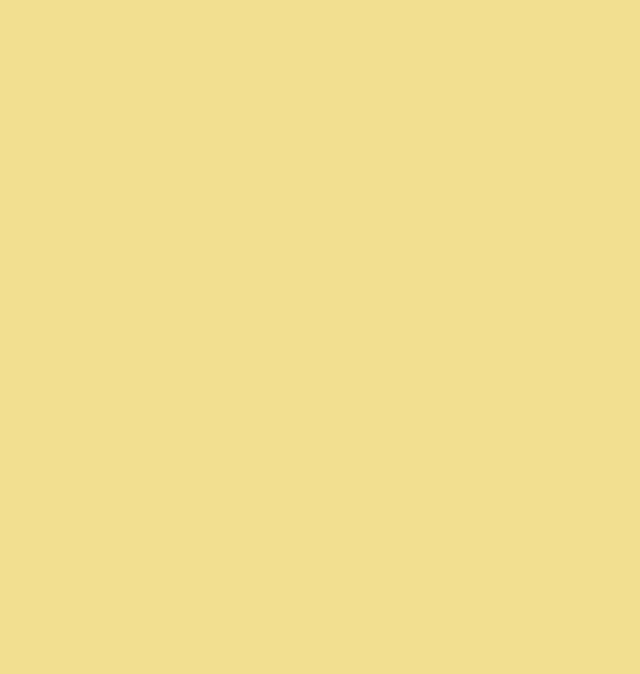
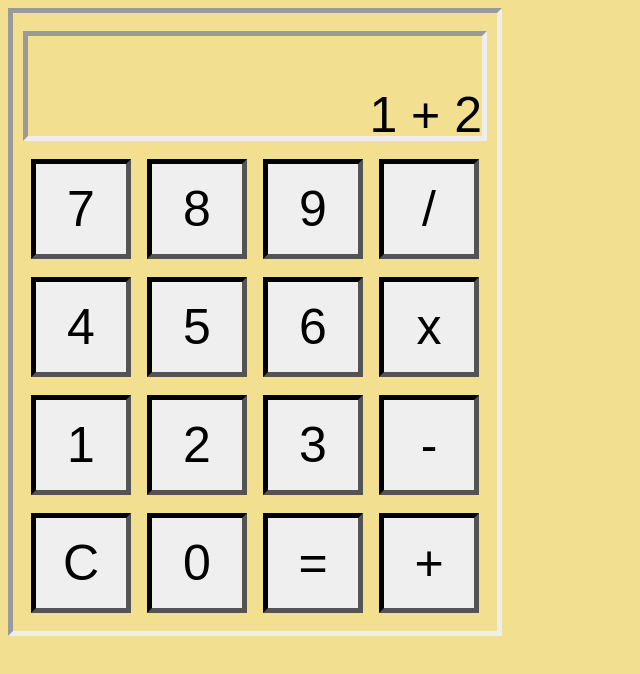
Before and after one commit to AdrianTarantino/React-Calculator, a React (Create React App) app: page / in a window 1280 px wide. Shown: the top 674 px of the page, without its empty margins (0-640 px from the left). Built offline with nearby package versions, Linux system fonts and the light colour scheme.

Commit message:
Beginning Styling

```diff
--- a/src/App.js
+++ b/src/App.js
@@ -1,40 +1,11 @@
 import React from 'react';
-
-
-function CalculatorButton({ buttonValue }) {
-    return(
-        <button>{ buttonValue }</button>
-    );
-}
-
-function CalculatorButtonRow({ buttonValues }) {
-    return(
-        <td><CalculatorButton buttonValue={ buttonValues[0]} /></td>
-    );
-}
-
-function CalculatorScreen({ displayText }) {
-    return(
-        <tr><div><p>{ displayText }</p></div></tr>
-    );
-}
-
-function CalculatorBase() {
-    return(
-        <div>
-            <table>
-                <CalculatorScreen displayText={'1 + 1 = 2'}/>
-            </table>
-        </div>
-    )
-}
+import CalculatorBase from './calculator-components/CalculatorComponents.js';
 
 class App extends React.Component {
     render() {
-      return (
-        <div>
-        </div>
-      );
+        return (
+            <CalculatorBase />
+        );
     }
 }
 
--- /dev/null
+++ b/src/calculator-components/CalculatorComponents.css
@@ -0,0 +1,46 @@
+.CalculatorButton {
+    border-style: inset;
+    border-width: 5px;
+
+    margin-top: 8px;
+    margin-bottom: 8px;
+    margin-left: 8px;
+    margin-right: 8px;
+
+    width: 100px;
+    height: 100px;
+
+    text-align: center;
+
+    font-family: Fantasy;
+    font-size: 50px;
+}
+
+.CalculatorScreen {
+    border-style: inset;
+    border-width: 5px;
+
+    margin-top: 16px;
+    margin-bottom: 8px;
+
+    height: 100px;
+}
+
+.CalculatorScreenText {
+    text-align: right;
+    vertical-align: bottom;
+
+    font-family: Fantasy;
+    font-size: 50px;
+}
+
+.CalculatorBase {
+    border-style: inset;
+    border-width: 5px;
+
+    width: fit-content;
+
+    padding-bottom: 8px;
+    padding-left: 8px;
+    padding-right: 8px;
+}
--- /dev/null
+++ b/src/calculator-components/CalculatorComponents.js
@@ -0,0 +1,47 @@
+import './CalculatorComponents.css';
+
+function CalculatorButton({ buttonValue }) {
+    return(
+        <button className={ 'CalculatorButton' }>{ buttonValue }</button>
+    );
+}
+
+function CalculatorButtonRow({ buttonValues }) {
+
+    let cells = [];
+    for(let i = 0; i < buttonValues.length; i ++) {
+        cells.push(<CalculatorButton buttonValue={ buttonValues[i] }/>);
+    }
+
+    return(
+        <tr>
+            { cells }
+        </tr>
+    );
+}
+
+function CalculatorScreen({ displayText }) {
+    return(
+        <div className={ 'CalculatorScreen' }>
+            <p className={ 'CalculatorScreenText' }>{ displayText }</p>
+        </div>
+    );
+}
+
+function CalculatorBase() {
+    return(
+        <div className={ 'CalculatorBase' }>
+            <table>
+                <tr>
+                    <CalculatorScreen displayText={ '1 + 2' }/>
+                </tr>
+                <CalculatorButtonRow buttonValues={ [7, 8, 9, '/'] }/>
+                <CalculatorButtonRow buttonValues={ [4, 5, 6, 'x'] }/>
+                <CalculatorButtonRow buttonValues={ [1, 2, 3, '-'] }/>
+                <CalculatorButtonRow buttonValues={ ['C', 0, '=', '+'] }/>
+            </table>
+        </div>
+    )
+}
+
+export default CalculatorBase;
```
